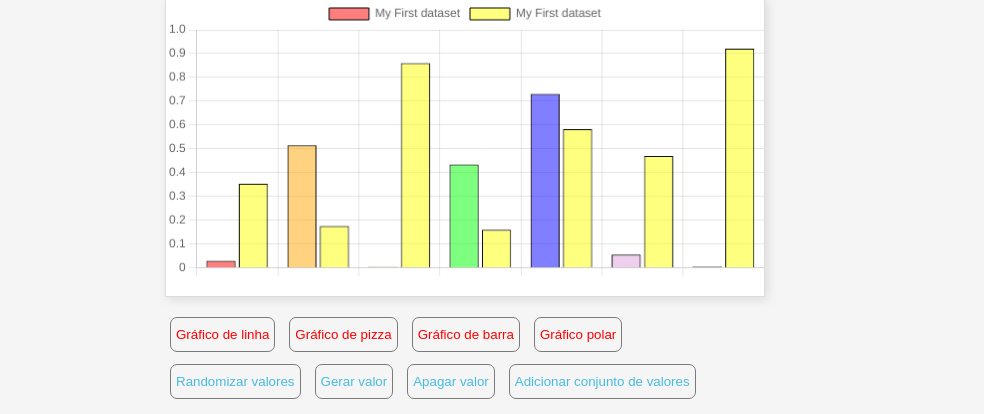
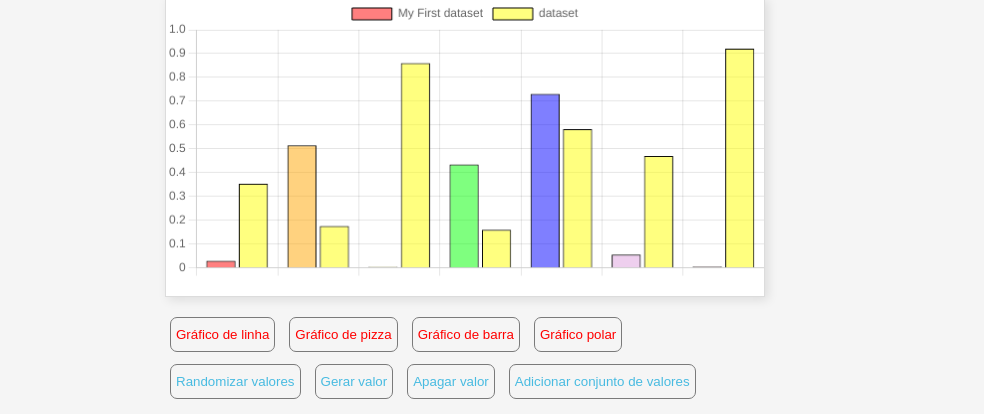
Before and after one commit to mmToscano/ProjetoJuliov2, a plain HTML site: page ProjetoJuliov2/index.html in a window 1280 px wide. Both pictures are taken after typing "Sample", "5", "5", "5", "5", "5" into the empty fields and a click on the button "Adicionar conjunto de valores". Shown: the part 625-1039 px from the top of the page, without its empty margins (175-1159 px from the left). Drawn offline with nearby package versions, Linux system fonts and the light colour scheme.

Commit message:
Add files via upload

```diff
--- a/ProjetoJuliov2/script.js
+++ b/ProjetoJuliov2/script.js
@@ -125,9 +125,12 @@ var myChart = new Chart(ctx, {
 });
 
 function gerarValores(){
-    for(count = 0; count < myChart.data.labels.length; count++){
-        myChart.data.datasets[0].data[count] = Math.random(50);
+    for(countDoDataset = 0; countDoDataset < myChart.data.datasets.length; countDoDataset ++){
+        for(count = 0; count < myChart.data.labels.length; count++){
+            myChart.data.datasets[countDoDataset].data[count] = Math.random(50);
+        }
     }
+
     myChart.update();
 }
 
@@ -144,24 +147,31 @@ function apagarValor(){
 }
 
 let auxDataset = {
-    label: 'My First dataset',
-    backgroundColor: [
-        'rgba(255, 255, 0, 0.5)'
-    ],
+    label: 'dataset',
+    backgroundColor: 'rgba(255, 255, 0, 0.5)',
     borderColor: 'black',
     borderWidth: 1,
     data: []
 }
 
 function adicionarConjunto(){
-    let posicaoDoDataset = myChart.data.datasets.length;
 
-    myChart.data.datasets.push(auxDataset);
+    //Para dar certo, não é possível usar o auxData set. É preciso criar um dataSet inteiramente novo toda vez que rodar o método.
+    let aux = {
+        label: 'dataset',
+        backgroundColor: 'rgba(255, 255, 0, 0.5)',
+        borderColor: 'black',
+        borderWidth: 1,
+        data: []
+    }
 
     for(count = 0; count < 7; count++){
-        myChart.data.datasets[posicaoDoDataset].data[count] = Math.random(50);
+        aux.data[count] = Math.random(50);
     }
+
+    myChart.data.datasets.push(aux);
     myChart.update();
+
 }
 
 gerarValores();
--- a/ProjetoJuliov2/style.css
+++ b/ProjetoJuliov2/style.css
@@ -53,7 +53,7 @@ body{
     border-radius: 7px;
     padding: 5px;
     background-color: whitesmoke;
-    border: 0.5px solid rgb(122, 122, 122);
+    border: 0.1px solid rgb(122, 122, 122);
     color: rgba(72, 187, 225, 1);
     height: 35px;
   }
```
